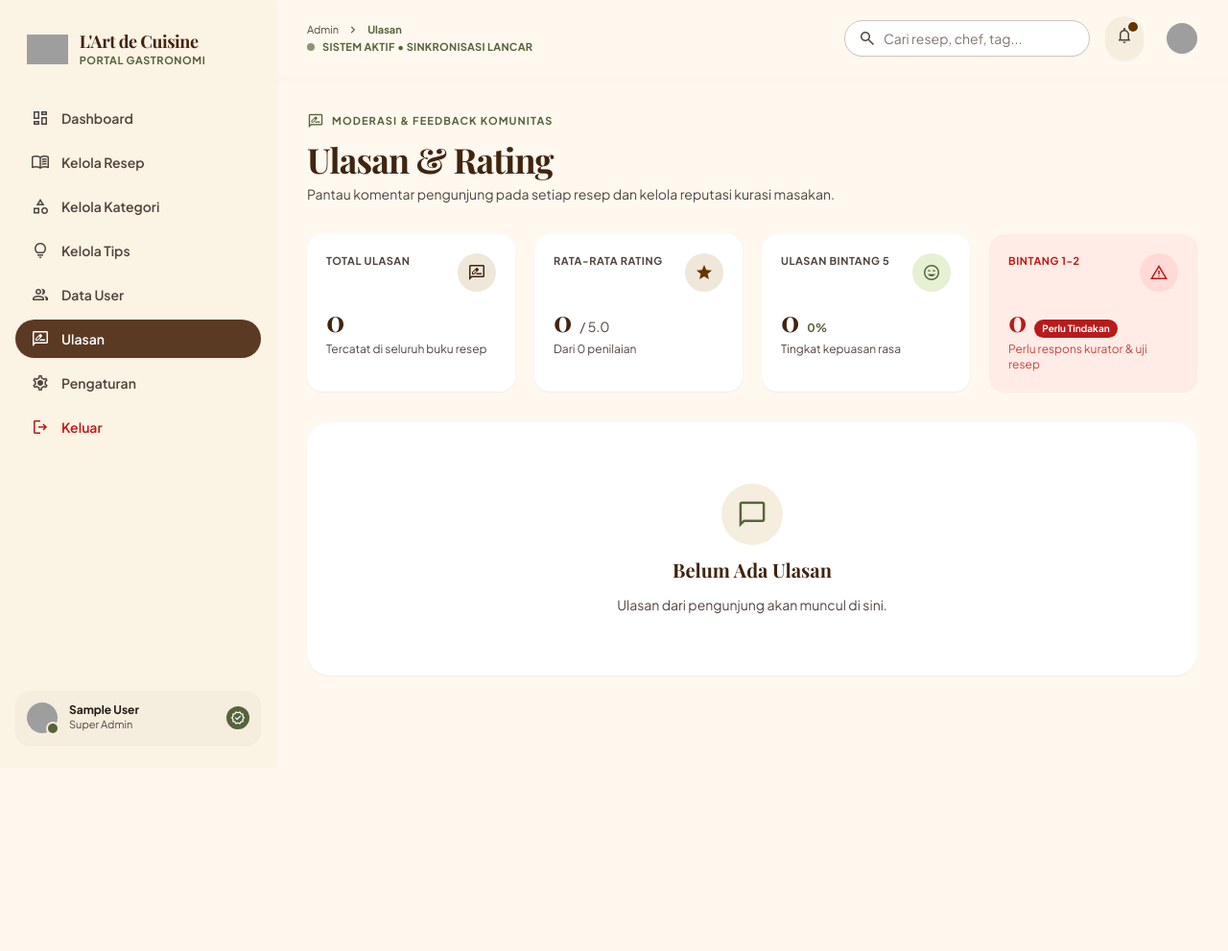
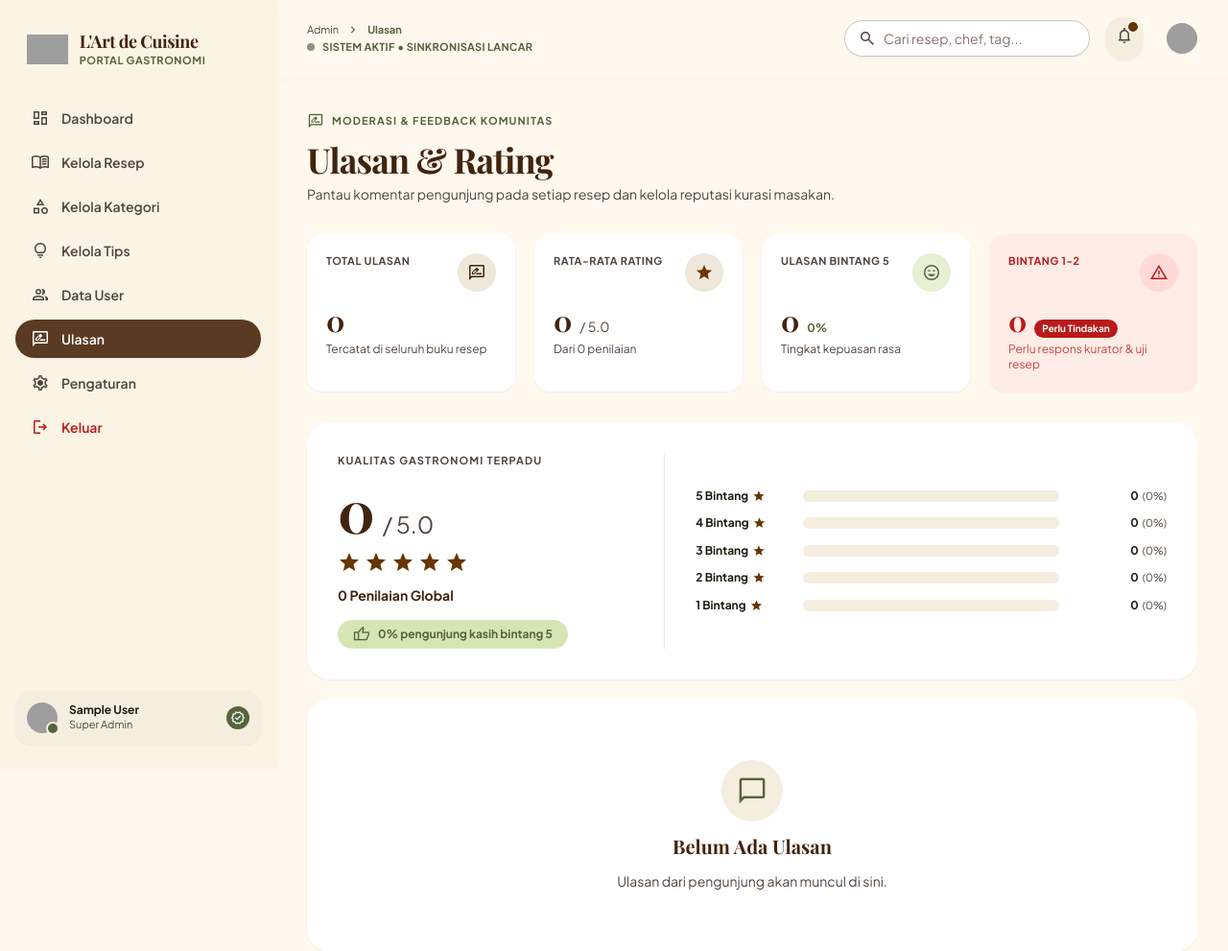
Before and after one commit to indriyanirasti7-sys/Sistem_Informasi_Resep_Makanan, a Laravel app: page /admin/reviews in a window 1280 px wide. Shown: the top 991 px of the page at 96% size. Before the commit the page ends 778 px from the top, so only its background shows below. Run offline with Laravel 12, Linux system fonts and the light colour scheme; the visitor is signed in with stand-in values (Sample User, id 1); data that the repository does not hold is empty; parts of the project's set-up code (start-up, migrations or seed data) failed here and were passed over; some libraries are stand-ins or nearby versions; some web fonts are replaced; grey boxes are pictures that could not be loaded.

Commit message:
Menambah panel distribusi bintang di halaman ulasan
Tampilkan skor besar 4.8 dan 5 bar chart per tingkat bintang

Warna bar beda tiap bintang: coklat sampai merah

Setiap bar ada jumlah dan persentasenya

Angka dihitung otomatis dari database

```diff
--- a/app/Http/Controllers/Admin/RecipeController.php
+++ b/app/Http/Controllers/Admin/RecipeController.php
@@ -42,7 +42,7 @@ class RecipeController extends Controller
         ];
 
 
-        return view('admin.recipes. kelola_resep', compact('recipes'));
+        return view('admin.recipes.kelola_resep', compact('recipes'));
     }
 
     public function show(Recipe $recipe)
--- a/app/Http/Controllers/Admin/ReviewController.php
+++ b/app/Http/Controllers/Admin/ReviewController.php
@@ -25,13 +25,25 @@ class ReviewController extends Controller
             ? round(($fiveStarCount / $totalReviews) * 100, 1)
             : 0;
 
+        // Distribusi bintang (5 sampai 1)
+        $distribution = [];
+        foreach ([5, 4, 3, 2, 1] as $star) {
+            $count = Rating::where('rating', $star)->count();
+            $percent = $totalReviews > 0 ? round(($count / $totalReviews) * 100, 1) : 0;
+            $distribution[$star] = [
+                'count'   => $count,
+                'percent' => $percent,
+            ];
+        }
+
         return view('admin.reviews.daftar_ulasan', compact(
             'reviews',
             'totalReviews',
             'averageRating',
             'fiveStarCount',
             'fiveStarPercent',
-            'attentionCount'
+            'attentionCount',
+            'distribution'
         ));
     }
 }
--- a/resources/views/admin/reviews/daftar_ulasan.blade.php
+++ b/resources/views/admin/reviews/daftar_ulasan.blade.php
@@ -87,6 +87,74 @@
         </div>
     </div>
 </header>
+
+{{-- ========== PANEL DISTRIBUSI BINTANG ========== --}}
+<section class="bg-surface-container-lowest rounded-3xl p-6 lg:p-8 shadow-sm mb-5">
+    <div class="grid grid-cols-1 lg:grid-cols-12 gap-8 items-center">
+
+        {{-- Kiri: Skor Besar --}}
+        <div class="lg:col-span-5 flex flex-col items-center lg:items-start text-center lg:text-left gap-3 lg:pr-8 lg:border-r border-surface-container-high">
+            <span class="text-[11px] uppercase tracking-widest text-on-surface-variant font-bold">
+                Kualitas Gastronomi Terpadu
+            </span>
+            <div class="flex items-baseline gap-2">
+                <span class="font-display text-6xl text-primary leading-none font-bold">{{ $averageRating }}</span>
+                <span class="text-2xl text-on-surface-variant">/ 5.0</span>
+            </div>
+            <div class="flex items-center gap-1 text-tertiary-container">
+                @for ($i = 1; $i <= 5; $i++)
+                    <span class="material-symbols-outlined text-[24px]" style="font-variation-settings: 'FILL' 1;">star</span>
+                @endfor
+            </div>
+            <span class="text-sm font-bold text-primary">
+                {{ number_format($totalReviews, 0, ',', '.') }} Penilaian Global
+            </span>
+            <div class="inline-flex items-center gap-2 bg-secondary-container px-4 py-1.5 rounded-full mt-1">
+                <span class="material-symbols-outlined text-secondary text-[18px]">thumb_up</span>
+                <span class="text-xs font-bold text-secondary">
+                    {{ $fiveStarPercent }}% pengunjung kasih bintang 5
+                </span>
+            </div>
+        </div>
+
+        {{-- Kanan: Bar Chart Distribusi --}}
+        <div class="lg:col-span-7 flex flex-col gap-3">
+            @foreach ([5, 4, 3, 2, 1] as $star)
+                @php
+                    $count   = $distribution[$star]['count'];
+                    $percent = $distribution[$star]['percent'];
+
+                    // Warna bar beda-beda per tingkat bintang
+                    $barColor = match($star) {
+                        5 => 'bg-tertiary-container',
+                        4 => 'bg-tertiary-fixed-dim',
+                        3 => 'bg-secondary-fixed-dim',
+                        2 => 'bg-primary-fixed-dim',
+                        1 => 'bg-error',
+                    };
+                @endphp
+
+                <div class="flex items-center gap-4">
+                    <div class="flex items-center gap-1 w-24 shrink-0">
+                        <span class="text-xs font-bold text-on-surface">{{ $star }} Bintang</span>
+                        <span class="material-symbols-outlined text-tertiary-container text-[14px]"
+                              style="font-variation-settings: 'FILL' 1;">star</span>
+                    </div>
+
+                    <div class="flex-1 h-3 rounded-full bg-surface-container overflow-hidden">
+                        <div class="h-full rounded-full {{ $barColor }} transition-all duration-500"
+                             style="width: {{ $percent }}%;"></div>
+                    </div>
+
+                    <div class="w-24 text-right flex justify-end gap-1 shrink-0">
+                        <span class="text-xs font-bold text-on-surface">{{ number_format($count, 0, ',', '.') }}</span>
+                        <span class="text-[11px] text-on-surface-variant">({{ $percent }}%)</span>
+                    </div>
+                </div>
+            @endforeach
+        </div>
+    </div>
+</section>
 
 {{-- ========== LIST ULASAN ========== --}}
 <section class="flex flex-col gap-4">
```
